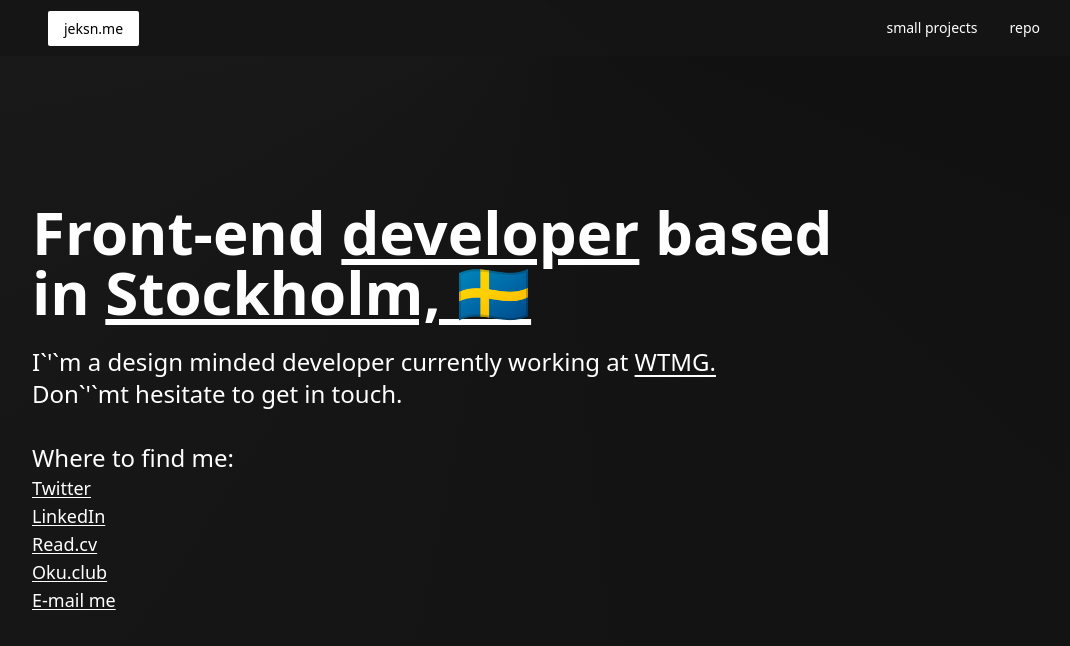
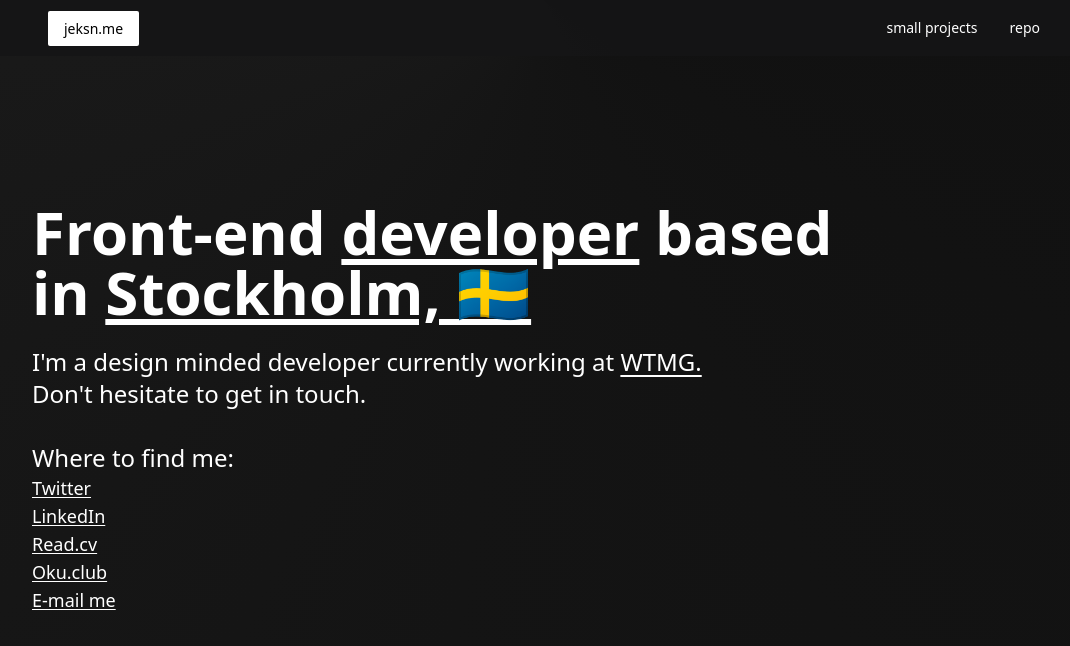
Before and after one commit to jeksn/jeksn23, a Next.js app: page / in a window 1280 px wide. Shown: the top 646 px of the page, without its empty margins (96-1166 px from the left). Built offline with nearby package versions, Linux system fonts and the light colour scheme.

Commit message:
Fix quote mark

```diff
--- a/app/page.tsx
+++ b/app/page.tsx
@@ -19,7 +19,7 @@ export default function Home() {
           </a>
         </h2>
         <p className="max-w-screen-lg mt-6 text-lg md:text-2xl">
-          I`&#39;`m a design minded developer currently working at&nbsp;
+          I'm a design minded developer currently working at&nbsp;
           <a
             href="https://wtmg.se"
             className="underline transition-all underline-offset-4 hover:underline-offset-8"
@@ -27,7 +27,7 @@ export default function Home() {
             WTMG.
           </a>
           <br />
-          Don`&#39;`mt hesitate to get in touch.
+          Don't hesitate to get in touch.
         </p>
         <div className="mt-8">
           <h2 className="text-lg md:text-2xl">Where to find me:</h2>
```
